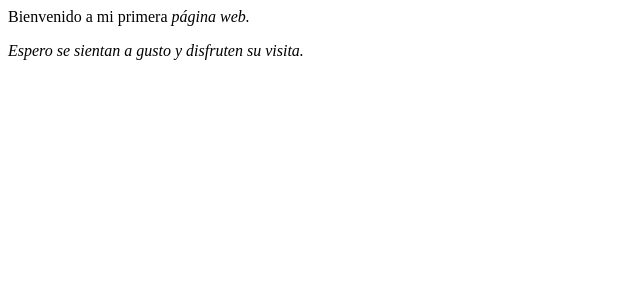
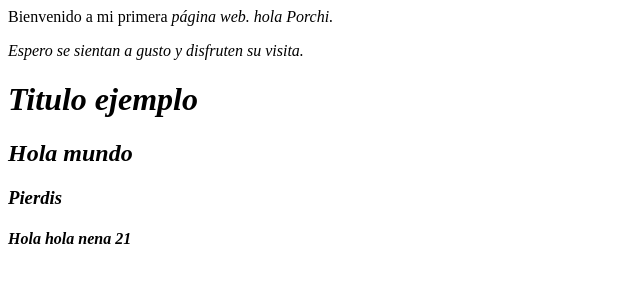
Before and after one commit to Romel-Lou22/ejercicio-1.html, a plain HTML site: page home.html in a window 1280 px wide. Shown: the whole page, without its empty margins (0-640 px from the left). Drawn offline with Linux system fonts and the light colour scheme.

Commit message:
Agregado nuevos titulos

```diff
--- a/home.html
+++ b/home.html
@@ -12,8 +12,13 @@
     <body>
     <p>
     Bienvenido a mi primera <i>página web<i>.
+        hola <i>Porchi</i>.
+
     <p>
         <i>Espero se sientan a gusto y disfruten su visita</i>.
     </body>
-
+    <h1>Titulo ejemplo</h1>
+    <h2>Hola mundo </h2>
+    <h3>Pierdis</h3>
+    <h4>Hola hola nena 21</h4>
     </html>
```
